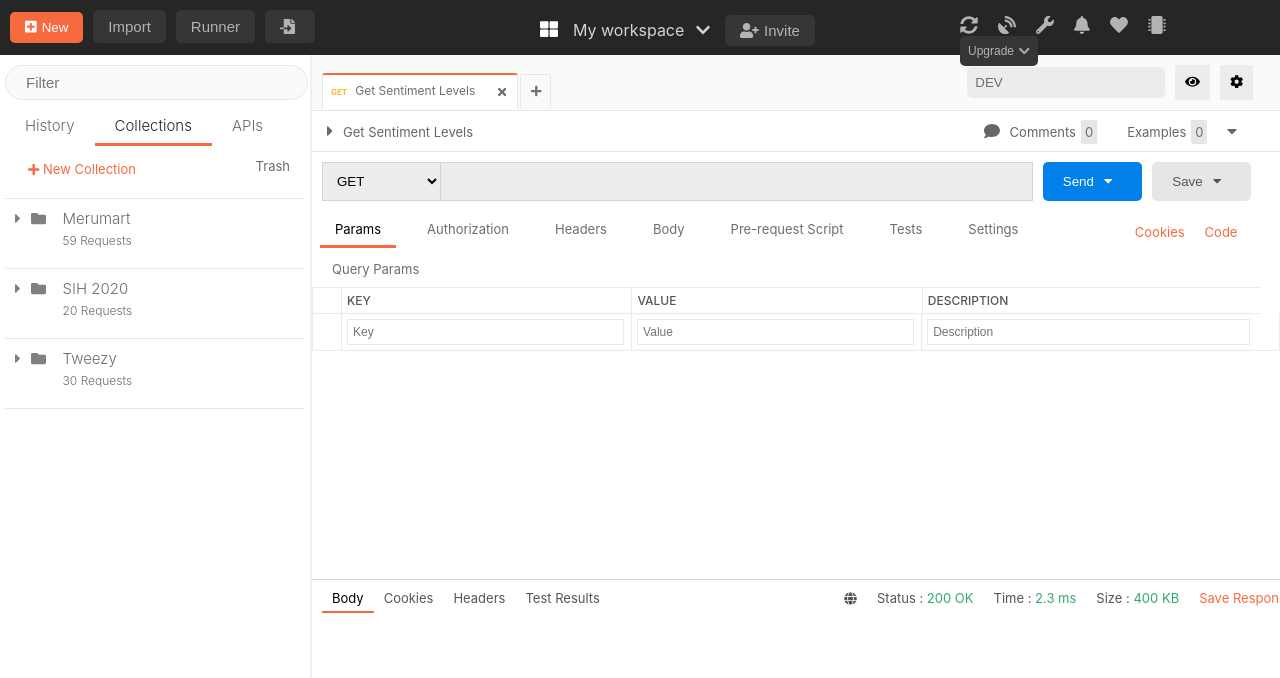
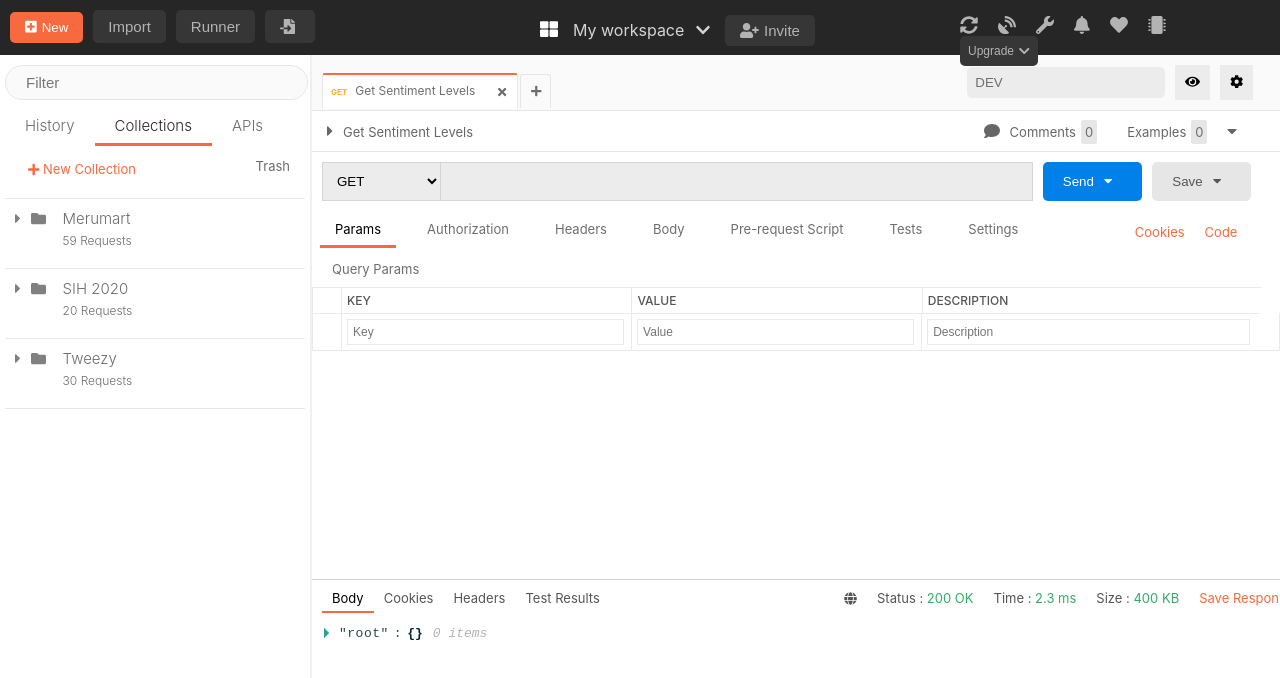
Before and after one commit to codesharpdev/Postman-Clone, a React (Create React App) app: page / in a window 1280 px wide. Shown: the top 678 px of the page. Built offline with nearby package versions, Linux system fonts and the light colour scheme.

Commit message:
Adds Get Request Functionality

```diff
--- a/package.json
+++ b/package.json
@@ -12,6 +12,7 @@
     "axios": "^0.19.2",
     "react": "^16.13.1",
     "react-dom": "^16.13.1",
+    "react-json-view": "^1.19.1",
     "react-scripts": "3.4.1"
   },
   "scripts": {
--- /dev/null
+++ b/src/actions/actions.js
@@ -0,0 +1,8 @@
+import axios from "axios";
+
+export const sendRequest = (requestType, URL, body, headers) => {
+  if (requestType === "GET") {
+    var res = axios.get(URL, {}, {});
+    return res;
+  }
+};
--- a/src/components/Content/Content.css
+++ b/src/components/Content/Content.css
@@ -220,6 +220,7 @@
 }
 .content__responseContainer {
   position: fixed;
+  overflow-y: auto;
   bottom: 0;
   left: 300;
   width: 80%;
@@ -255,3 +256,5 @@
 #saveResponseButton {
   color: #f76a3f;
 }
+.content__JSONViewer {
+}
--- a/src/components/Content/Content.js
+++ b/src/components/Content/Content.js
@@ -6,10 +6,17 @@
 import RequestOptionsMenu from "./components/RequestOptionsMenu";
 import RequestOptions from "./components/RequestOptions";
 import Response from "./components/Response";
+import { sendRequest } from "../../actions/actions";
 
 const Content = () => {
   const [tabs, setTabs] = useState([
-    { name: "Get Sentiment Levels", type: "GET", _id: Math.random(0, 10) * 10 },
+    {
+      name: "Get Sentiment Levels",
+      type: "GET",
+      _id: Math.random(0, 10) * 10,
+      URL: "",
+      response: "hello",
+    },
   ]);
   const [requestTabs] = useState([
     "Params",
@@ -22,6 +29,7 @@
   ]);
   const [tabIndex, setTabIndex] = useState(0);
   const [requestsTabIndex, setRequestsTabIndex] = useState(0);
+  const [URL, setURL] = useState("");
 
   //   Change the current tab
   const handleTabChange = (index) => {
@@ -40,7 +48,13 @@
     }
     setTabs([
       ...tabs,
-      { name: "Untitled Request", type: "GET", _id: Math.random(0, 10) * 10 },
+      {
+        name: "Untitled Request",
+        type: "GET",
+        _id: Math.random(0, 10) * 10,
+        URL: "",
+        response: "google",
+      },
     ]);
     setTabIndex(tabs.length);
   };
@@ -51,6 +65,29 @@
       return tab._id !== tabToRemove._id;
     });
     setTabs(tempTabs);
+  };
+
+  const handleURLChange = (e) => {
+    const tempTabs = tabs;
+    tempTabs[tabIndex].URL = e.target.value;
+    setTabs(tempTabs);
+  };
+
+  const handleSubmit = () => {
+    sendRequest("GET", tabs[tabIndex].URL, {}, {})
+      .then((res) => {
+        if (res.status === 200) {
+          const tempTabs = tabs;
+          tempTabs[tabIndex].response = res.data;
+          setTabs(tempTabs);
+          console.log(tabs[tabIndex]);
+        }
+      })
+      .catch((err) => {
+        const tempTabs = tabs;
+        tempTabs[tabIndex].response = err;
+        setTabs(tempTabs);
+      });
   };
 
   return (
@@ -64,7 +101,11 @@
         handleRemoveTab={removeTab}
       />
       {/* Request Input */}
-      <RequestInput tab={tabs[tabIndex]} />
+      <RequestInput
+        tab={tabs[tabIndex]}
+        handleChange={handleURLChange}
+        handleSubmit={handleSubmit}
+      />
       {/* Request Options Menu */}
       <RequestOptionsMenu
         tabs={requestTabs}
@@ -72,7 +113,7 @@
         handleTabChange={(index) => handleRequestTabChange(index)}
       />
       <RequestOptions tabIndex={requestsTabIndex} />
-      <Response />
+      <Response tab={tabs[tabIndex]} />
     </div>
   );
 };
--- a/src/components/Content/components/RequestInput.js
+++ b/src/components/Content/components/RequestInput.js
@@ -7,7 +7,7 @@
 } from "@fortawesome/free-solid-svg-icons";
 
 const RequestInput = (props) => {
-  const { tab } = props;
+  const { tab, handleChange, handleSubmit } = props;
   if (tab !== undefined) {
     return (
       <div className="content__requestInputWrapper">
@@ -37,8 +37,11 @@
               <option>GET</option>
               <option>POST</option>
             </select>
-            <input type="text" placeholder="" />
-            <button className="content__requestSendButton">
+            <input type="text" placeholder="" onChange={handleChange} />
+            <button
+              className="content__requestSendButton"
+              onClick={handleSubmit}
+            >
               Send
               <FontAwesomeIcon
                 icon={faCaretDown}
--- a/src/components/Content/components/Response.js
+++ b/src/components/Content/components/Response.js
@@ -1,8 +1,10 @@
 import React from "react";
 import { FontAwesomeIcon } from "@fortawesome/react-fontawesome";
 import { faGlobe, faCaretDown } from "@fortawesome/free-solid-svg-icons";
+import ReactJson from "react-json-view";
 
-const Response = () => {
+const Response = (props) => {
+  const { tab } = props;
   return (
     <div className="content__responseContainer">
       <div className="content__responeMenu">
@@ -33,6 +35,10 @@
           </div>
         </div>
       </div>
+      <br />
+      <div className="content__JSONViewer">
+        <ReactJson src={tab.response.data} />
+      </div>
     </div>
   );
 };
```
Also changed, not shown: 1 other file (tests, documents, lock files or other folders).
